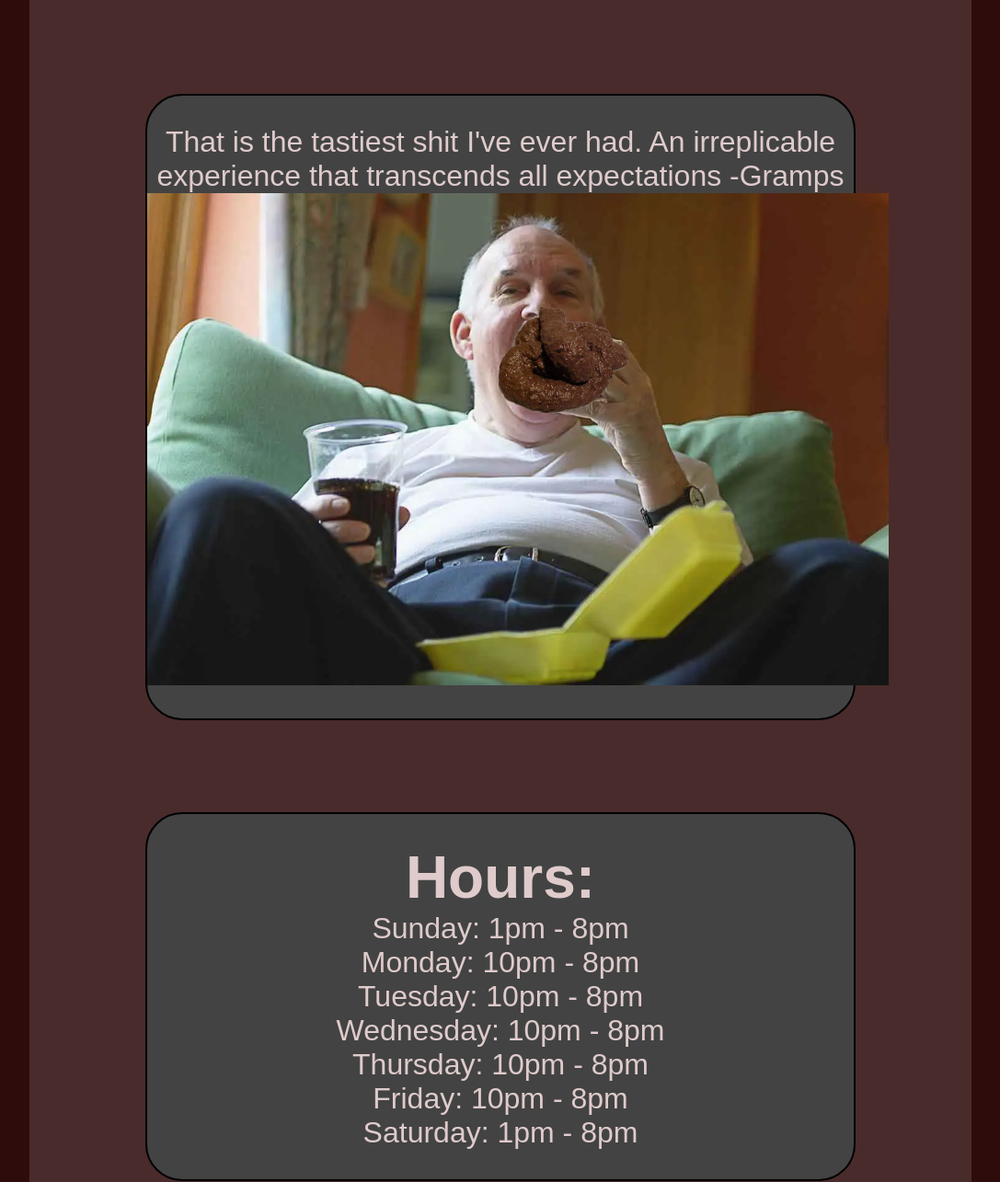
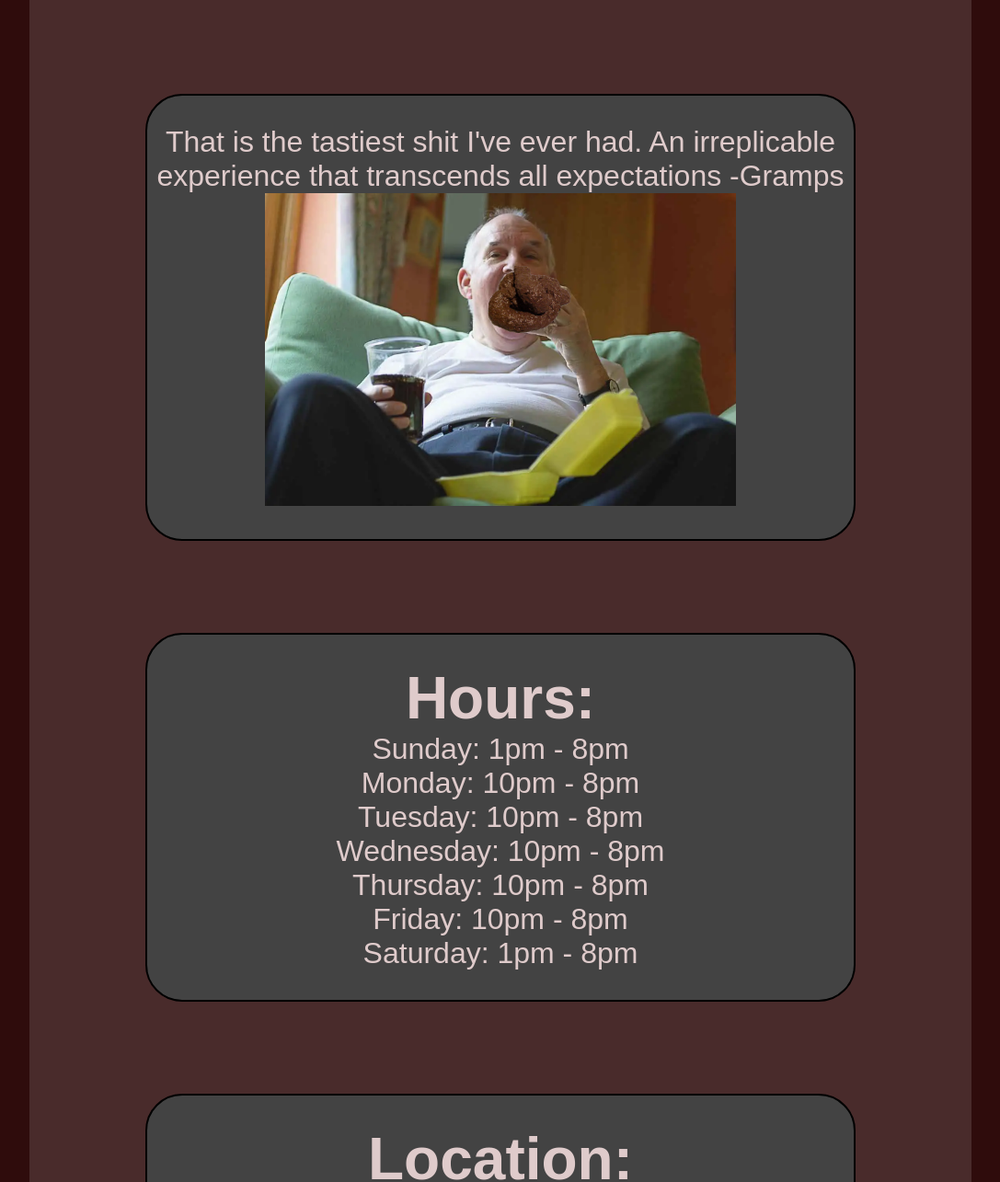
Before and after one commit to SalaccI4/restaurant-page, a website built with webpack: page src/template.html in a window 1280 px wide. Shown: the part 691-1976 px from the top of the page at 92% size, without its empty margins (96-1183 px from the left). Built offline with nearby package versions, Linux system fonts and the light colour scheme.

Commit message:
Feat: Implement all homepage html onto home.js

```diff
--- /dev/null
+++ b/src/home.js
@@ -0,0 +1,55 @@
+import shit from "./img/gramps-eating-shit.png"
+
+const loadSegment = (parent, item, text) => {
+    let segment = document.createElement("div")
+    segment.id = item
+    parent.append(segment)
+    segment.textContent = text
+}
+
+const loadImg = (parent, img) => {
+    let segment = document.createElement("img")
+    segment.src = img
+    parent.append(segment)
+}
+
+const loadUList = (parent, item) => {
+    let segment = document.createElement("ul")
+    segment.id = item
+    parent.append(segment)
+}
+
+const loadLi = (parent, text) => {
+    let segment = document.createElement("li")
+    parent.append(segment)
+    segment.textContent = text
+}
+
+const loadHome = () => {
+    const content = document.querySelector("#content")
+    loadSegment(content, "intro", "Taste the delicacies of our finest shit💩")
+        loadSegment(content, "review", "")
+            const review = document.querySelector("#review")
+            loadSegment(review, "review-text", "That is the tastiest shit I've ever had. An irreplicable experience that transcends all expectations -Gramps")
+            loadImg(review, shit)
+        loadSegment(content, "hours", "")
+            const hours = document.querySelector("#hours")
+            loadSegment(hours, "hours-title", "Hours:")
+            loadUList(hours, "hours-text", "")
+                const hoursText = document.querySelector("#hours-text")
+                loadLi(hoursText, "Sunday: 1pm - 8pm")
+                loadLi(hoursText, "Monday: 10pm - 8pm")
+                loadLi(hoursText, "Tuesday: 10pm - 8pm")
+                loadLi(hoursText, "Wednesday: 10pm - 8pm")
+                loadLi(hoursText, "Thursday: 10pm - 8pm")
+                loadLi(hoursText, "Friday: 10pm - 8pm")
+                loadLi(hoursText, "Saturday: 1pm - 8pm")
+        loadSegment(content, "location", "")
+            const location = document.querySelector("#location")
+            loadSegment(location, "location-title", "Location: ")
+            loadSegment(location, "location-text", "123 Port-o Potty, Excrement State, Ohio")
+
+
+
+}
+loadHome()
--- a/src/index.js
+++ b/src/index.js
@@ -1,3 +1,14 @@
 import "./styles.css";
+import "./home.js";
 
-const content = document.querySelector("#content")
+const home = document.querySelector("#home")
+const menu = document.querySelector("#menu")
+const about = document.querySelector("#about")
+
+const piss = () => {
+    console.log("piss")
+}
+
+home.addEventListener("click", piss)
+menu.addEventListener("click", piss)
+about.addEventListener("click", piss)
--- a/src/styles.css
+++ b/src/styles.css
@@ -74,3 +74,7 @@ button{
     font-weight: bolder;
     font-size: 4rem;
 }
+
+img{
+    width: 40vw;
+}
--- a/src/template.html
+++ b/src/template.html
@@ -8,18 +8,18 @@
 <body>
     <header>
         <nav>
-            <button>Home</button>
-            <button>Menu</button>
-            <button>About</button>
+            <button id="home">Home</button>
+            <button id="menu">Menu</button>
+            <button id="about">About</button>
         </nav>
     </header>
     <div id="content">
-        <div id="intro">Taste the delicacies of our finest shit💩</div>
+        <!-- <div id="intro">Taste the delicacies of our finest shit💩</div>
         <div id="review">
             <div id="review-text">That is the tastiest shit I've ever had. An irreplicable experience that transcends all expectations -Gramps</div>
             <img class="image" src="./img/gramps-eating-shit.png" alt="Gramps Eating Shit">
-        </div>
-        <div id="hours">
+        </div> -->
+        <!-- <div id="hours">
             <div id="hours-title">Hours:</div>
             <ul id="hours-text">
                 <li>Sunday: 1pm - 8pm</li>
@@ -30,11 +30,11 @@
                 <li>Friday: 10pm - 8pm</li>
                 <li>Saturday: 1pm - 8pm</li>
             </ul>
-        </div>
-        <div id="location">
+        </div> -->
+        <!-- <div id="location">
             <div id="location-title">Location:</div>
             <div id="location-text">123 Port-o Potty, Excrement State, Ohio</div>
-        </div>
+        </div> -->
     </div>
 </body>
 </html>
```
Also changed, not shown: src/greeting.js (deleted).
